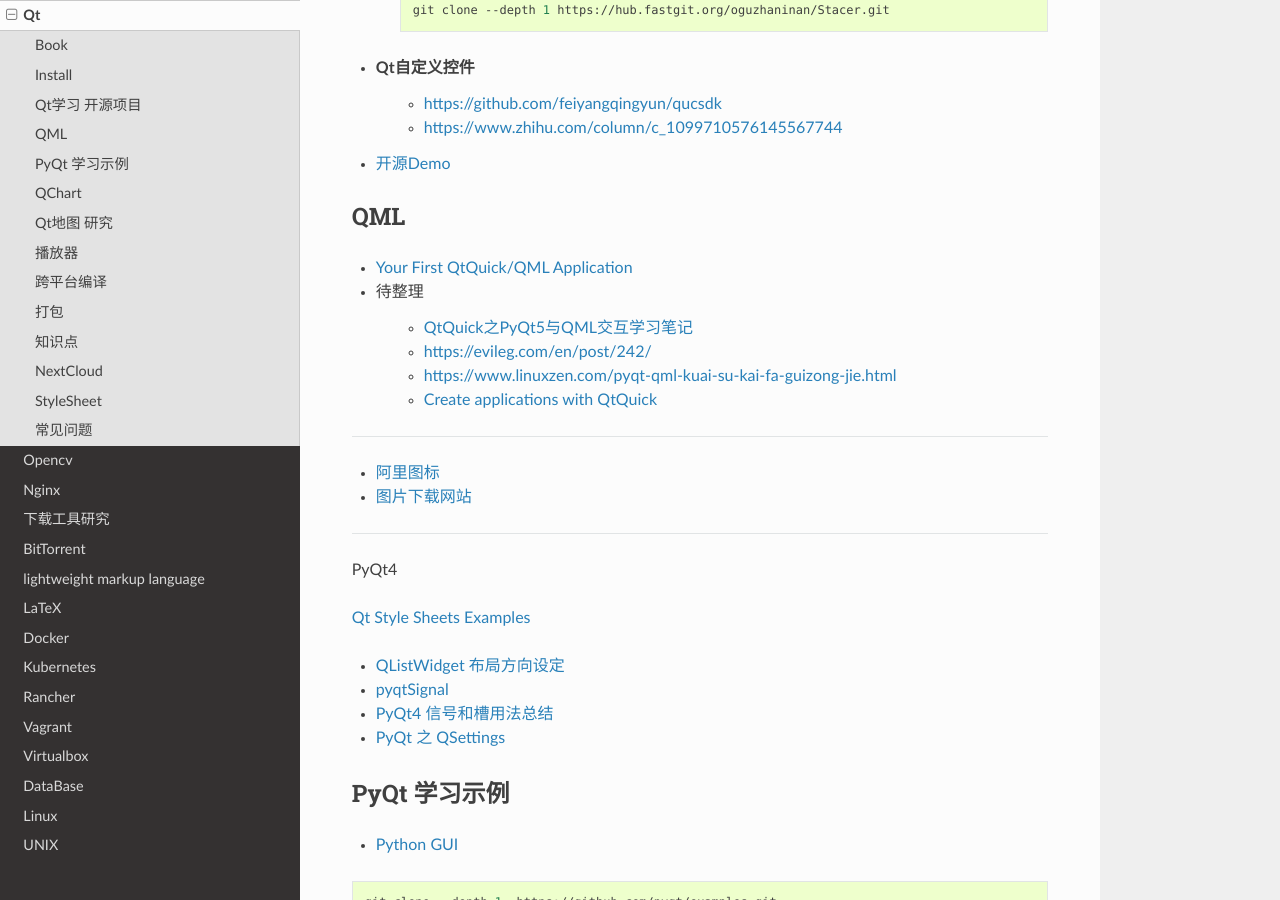
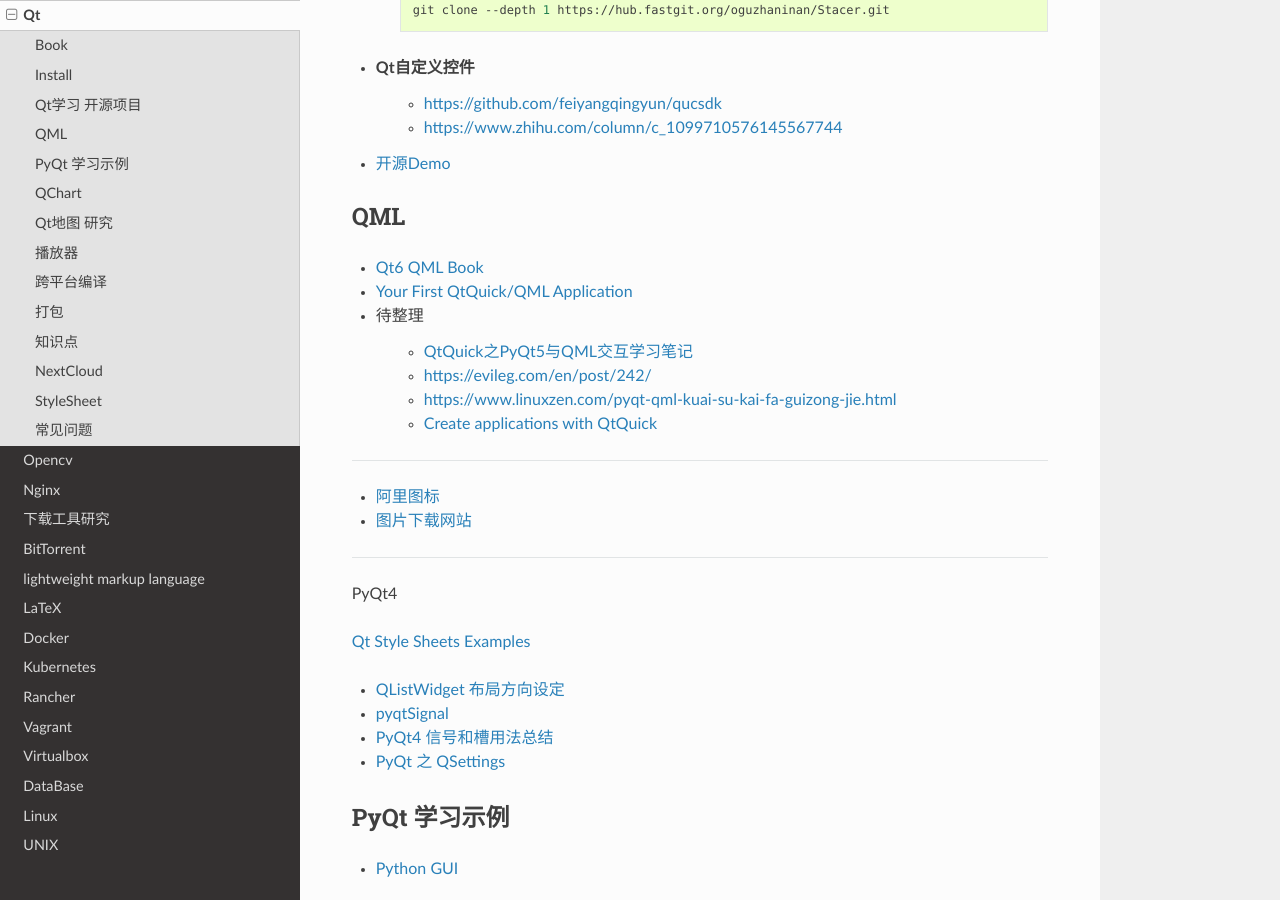
Before and after one commit to my-rds-store/my_space, a Sphinx documentation site: the page built from source/qt/index.rst, in a window 1280 px wide and 900 px high, scrolled down 1103 px. Built offline with Sphinx 7.4.7 and the Read the Docs theme 2.0.0, drawn with Linux system fonts in a browser that asks for light colours.

Commit message:
update ....

```diff
--- a/source/qt/index.rst
+++ b/source/qt/index.rst
@@ -64,6 +64,7 @@
 QML
 -------------
 
+* `Qt6 QML Book <https://www.qt.io/product/qt6/qml-book>`_
 * `Your First QtQuick/QML Application <https://doc.qt.io/qtforpython-6/tutorials/basictutorial/qml.html>`_
 
 *  待整理
```
